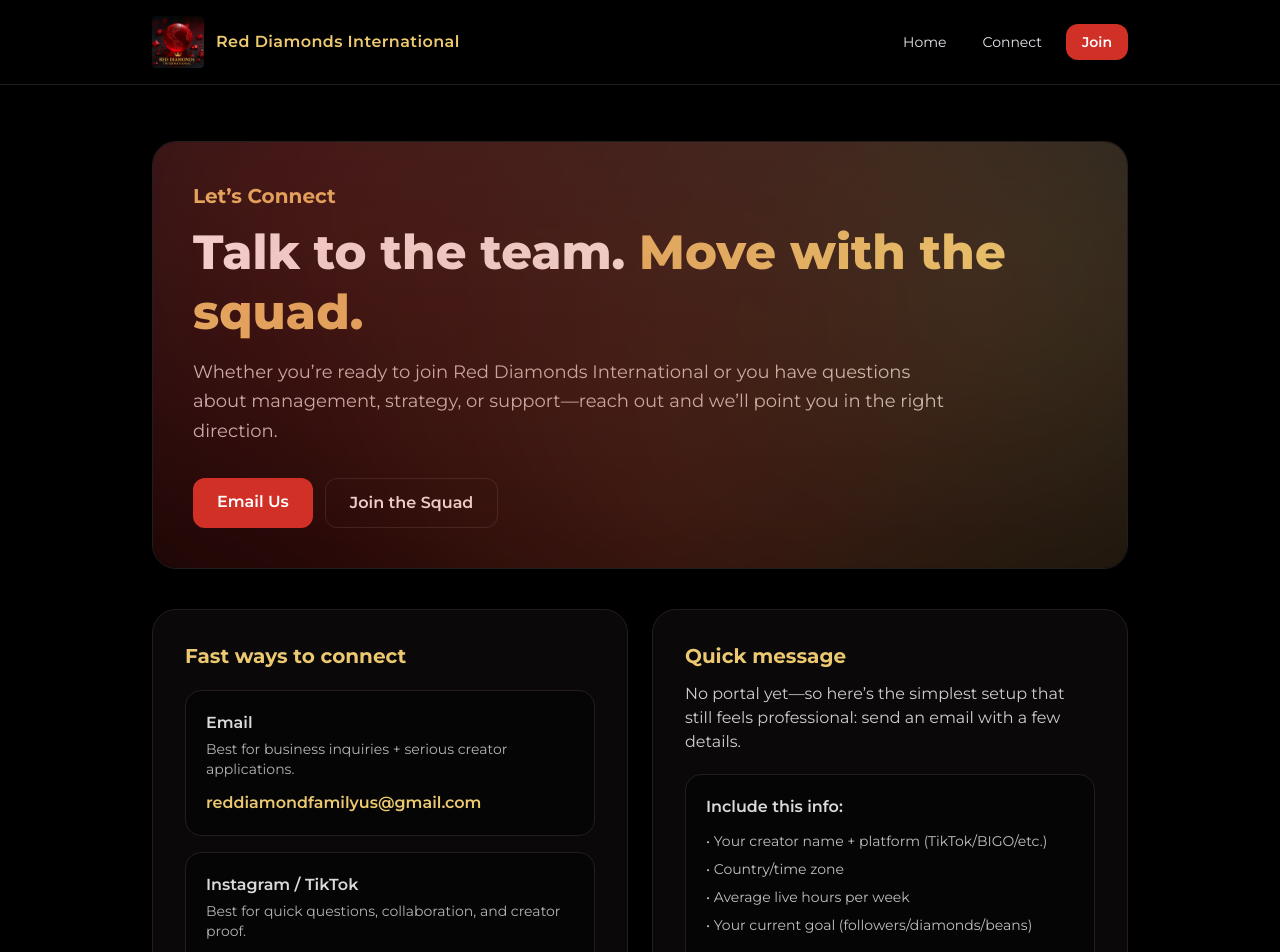
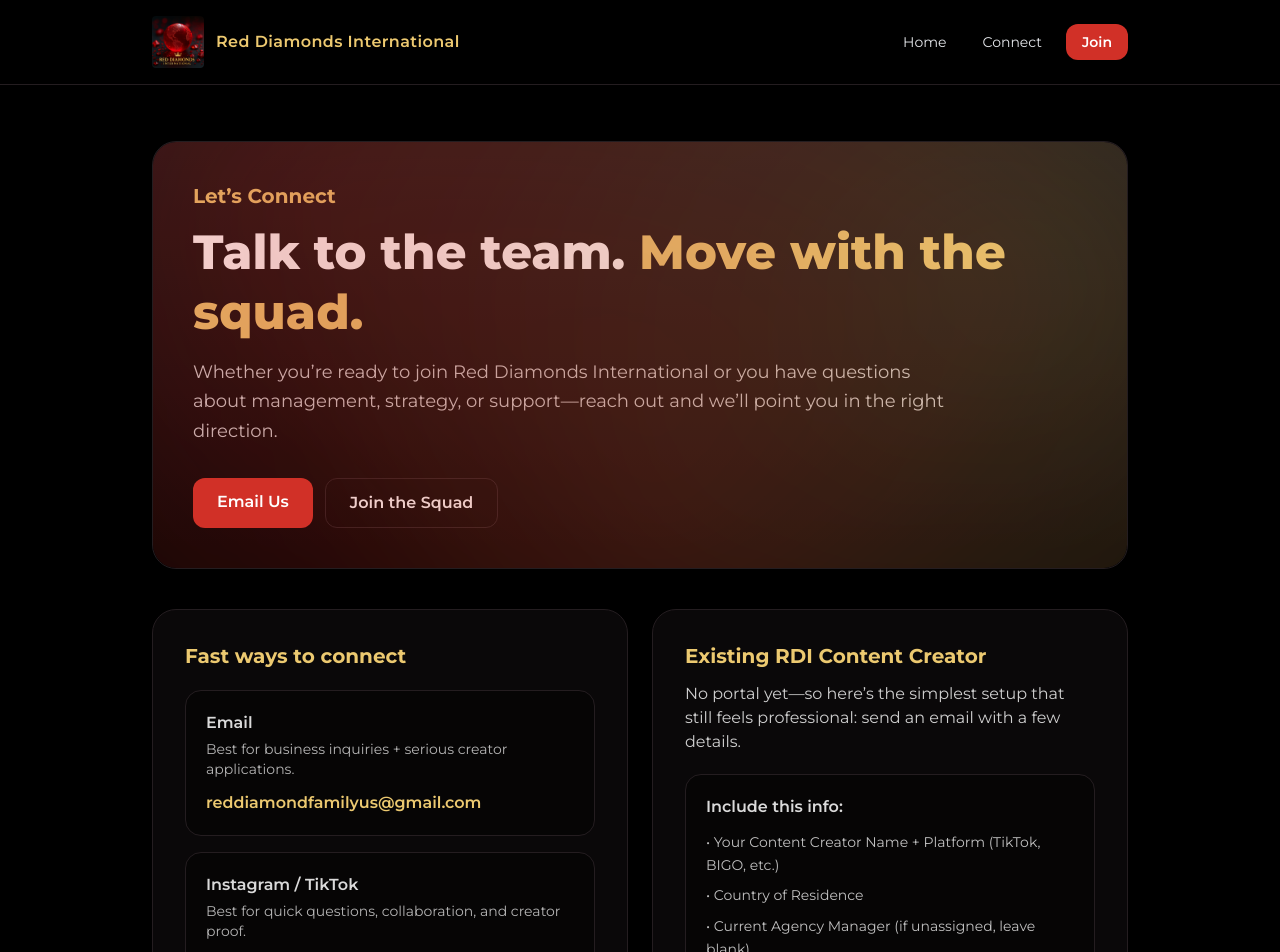
Before and after one commit to KingAdamas/reddiamonds-site, a Next.js app: page /contact in a window 1280 px wide. Shown: the top 952 px of the page. Built offline with nearby package versions, Linux system fonts and the light colour scheme.

Commit message:
Update existing creator quick message paragraph

```diff
--- a/app/contact/page.tsx
+++ b/app/contact/page.tsx
@@ -23,7 +23,7 @@
           <div className="mt-8 flex flex-wrap gap-3">
             <a
               className="rdi-btn-shine rounded-xl bg-[#d13027] px-6 py-3 font-semibold text-white hover:bg-[#97261f]"
-              href="mailto:reddiamondfamilyus@gmail.com?subject=RDI%20-%20Let%E2%80%99s%20Connect"
+              href="mailto:reddiamondfamilyus@gmail.com?subject=Existing%20RDI%20Content%20Creator&body=Your%20Content%20Creator%20Name%20%2B%20Platform%20%28TikTok%2C%20BIGO%2C%20etc.%29%3A%20%0ACountry%20of%20Residence%3A%20%0ACurrent%20Agency%20Manager%20%28if%20unassigned%2C%20leave%20blank%29%3A%20%0APrimary%20Reason%20for%20Contacting%20%28Referral%2C%20Ban/Restriction%2C%20etc.%29%3A%20%0AReferral%20Info%20%28Creator%20Name%20%2B%20Platform%2C%20has%20he/she%20applied%3F%29%3A%20"
             >
               Email Us
             </a>
@@ -91,7 +91,7 @@
 
           {/* RIGHT: QUICK MESSAGE */}
           <div className="rounded-3xl border border-[#241d20] bg-[#241d20]/30 p-8">
-            <h2 className="text-xl font-bold text-[#ecc970]">Quick message</h2>
+            <h2 className="text-xl font-bold text-[#ecc970]">Existing RDI Content Creator</h2>
             <p className="mt-3 text-white/80">
               No portal yet—so here’s the simplest setup that still feels professional:
               send an email with a few details.
@@ -100,11 +100,12 @@
             <div className="mt-5 rounded-2xl border border-[#241d20] bg-black/40 p-5 text-white/85">
               <p className="font-semibold">Include this info:</p>
               <ul className="mt-3 space-y-2 text-sm text-white/75">
-                <li>• Your creator name + platform (TikTok/BIGO/etc.)</li>
-                <li>• Country/time zone</li>
-                <li>• Average live hours per week</li>
-                <li>• Your current goal (followers/diamonds/beans)</li>
-              </ul>
+<li className="leading-relaxed">• Your Content Creator Name + Platform (TikTok, BIGO, etc.)</li>
+<li className="leading-relaxed">• Country of Residence</li>
+<li className="leading-relaxed">• Current Agency Manager (if unassigned, leave blank)</li>
+<li className="leading-relaxed">• Primary Reason for Contacting (Referral, Ban/Restriction, etc.)</li>
+<li className="leading-relaxed">• Referral Info: Content Creator Name + Platform, Has he/she applied?</li>
+</ul>
 
               <a
                 className="rdi-btn-shine mt-5 inline-block rounded-xl bg-[#d13027] px-6 py-3 font-semibold text-white hover:bg-[#97261f]"
```
